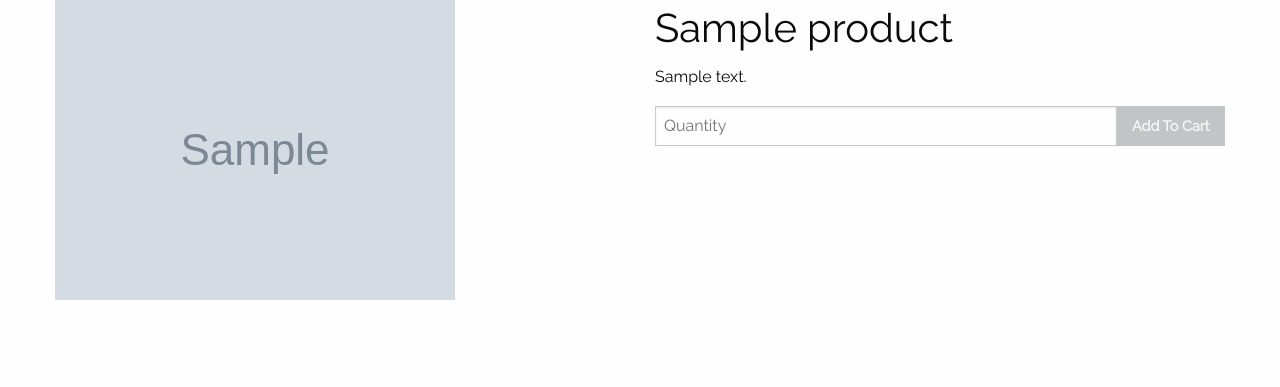
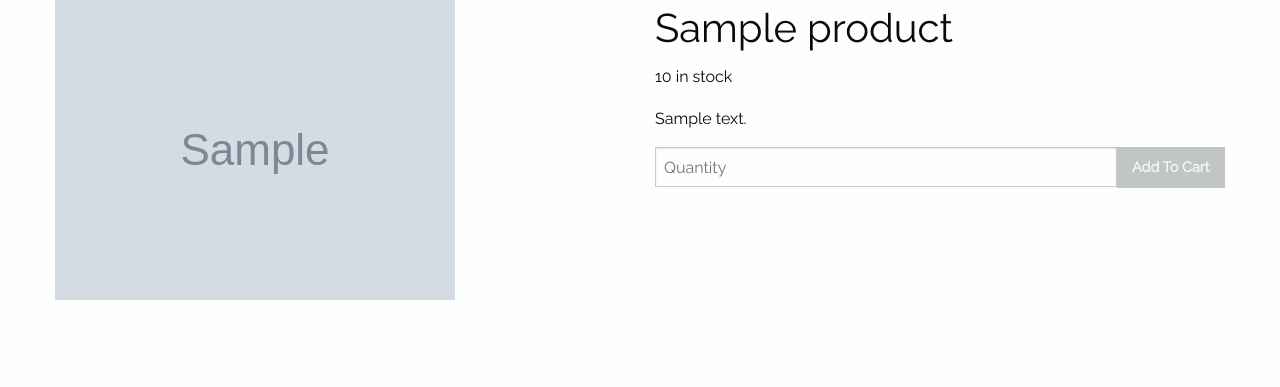
Before and after one commit to benlaud/csis3030_Laudicano, a PHP site: page /product_detail.php?product_id=1 in a window 1280 px wide. Shown: the part 126-513 px from the top of the page. Run offline with PHP 8.4, Linux system fonts and the light colour scheme; tables that the repository leaves empty or names only in its code hold one stand-in row (values such as "Sample post"); grey boxes marked "Sample" are stand-in pictures; grey boxes labelled with a size stand in for pictures from a placeholder-image service; some libraries are stand-ins or nearby versions.

Commit message:
Added missing "quantity_remaining" to product display page

```diff
--- a/product_detail.php
+++ b/product_detail.php
@@ -18,6 +18,7 @@
 
   <div class="small-12 large-6 columns">
     <h2><?php echo $row["product_name"] ?></h2>
+    <p><?php echo $row["quantity_remaining"] ?> in stock</p>
     <p><?php echo $row["description"] ?></p>
 
     <form class="input-group" action="cart_process.php" method="POST">
```
